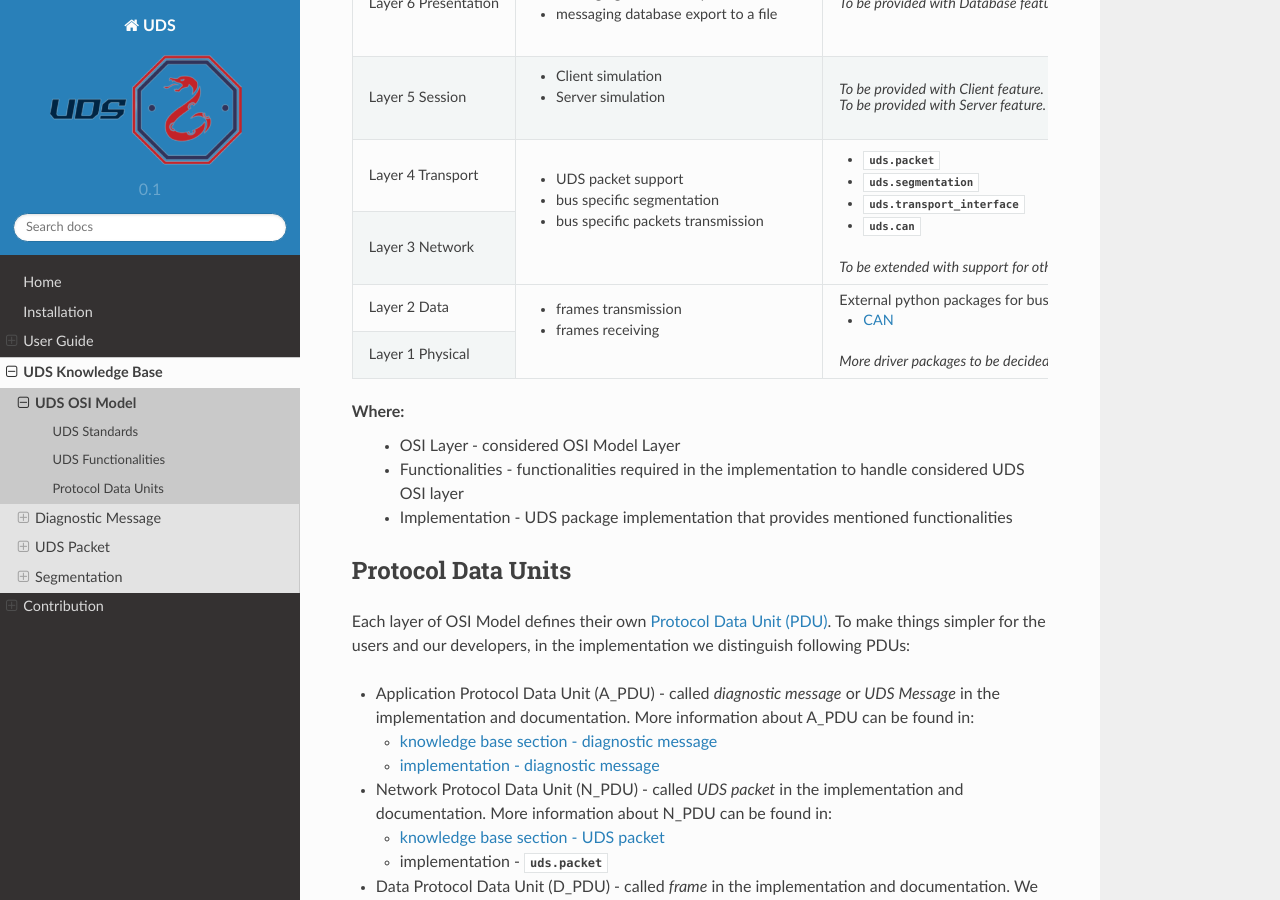
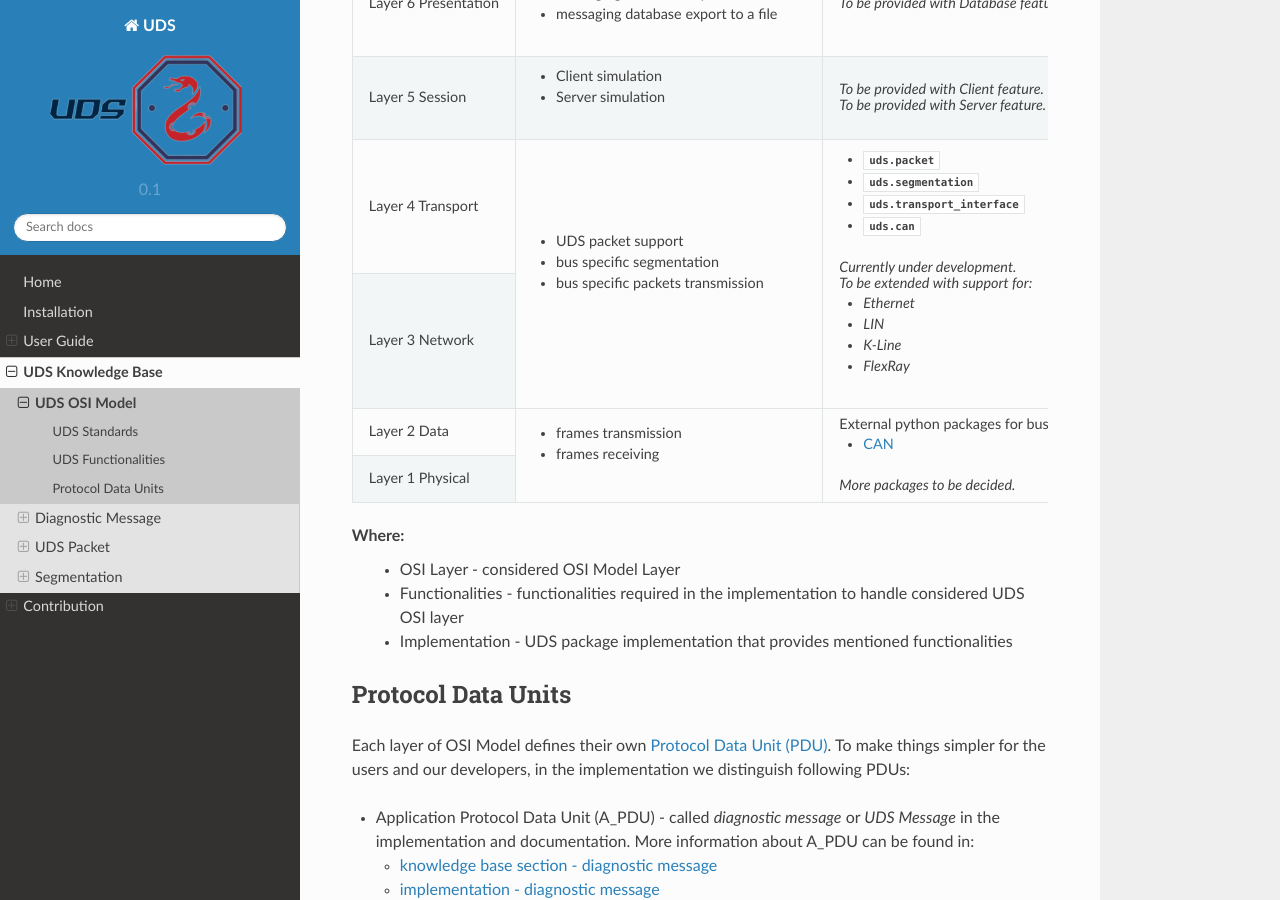
Before and after one commit to mdabrowski1990/uds, a Sphinx documentation site: the page built from docs/source/pages/knowledge_base/osi_model.rst, in a window 1280 px wide and 900 px high, scrolled down 1176 px. Built offline with Sphinx 7.4.7 and the Read the Docs theme 2.0.0, drawn with Linux system fonts in a browser that asks for light colours; pages that are not in the unit, such as notebooks, are missing from menus.

Commit message:
fixes
Fixes as per review.

```diff
--- a/docs/source/pages/knowledge_base/osi_model.rst
+++ b/docs/source/pages/knowledge_base/osi_model.rst
@@ -49,38 +49,48 @@ UDS Functionalities
 -------------------
 An overview of features that are required to fully implement UDS protocol is presented in the table below:
 
-+--------------+-------------------------------------------+----------------------------------------------------+
-|   OSI Layer  |              Functionalities              |                   Implementation                   |
-+==============+===========================================+====================================================+
-| Layer 7      | - diagnostic messages support             | - :mod:`uds.message`                               |
-| Application  |                                           |                                                    |
-+--------------+-------------------------------------------+----------------------------------------------------+
-| Layer 6      | - diagnostic messages data interpretation | *To be provided with Database feature.*            |
-| Presentation |                                           |                                                    |
-|              | - messaging database import from a file   |                                                    |
-|              |                                           |                                                    |
-|              | - messaging database export to a file     |                                                    |
-+--------------+-------------------------------------------+----------------------------------------------------+
-| Layer 5      | - Client simulation                       | *To be provided with Client feature.*              |
-| Session      |                                           |                                                    |
-|              | - Server simulation                       | *To be provided with Server feature.*              |
-+--------------+-------------------------------------------+----------------------------------------------------+
-| Layer 4      | - UDS packet support                      | - :mod:`uds.packet`                                |
-| Transport    |                                           |                                                    |
-|              | - bus specific segmentation               | - :mod:`uds.segmentation`                          |
-|              |                                           |                                                    |
-+--------------+ - bus specific packets transmission       | - :mod:`uds.transport_interface`                   |
-| Layer 3      |                                           |                                                    |
-| Network      |                                           | - :mod:`uds.can`                                   |
-|              |                                           |                                                    |
-|              |                                           | *To be extended with support for other bus types.* |
-+--------------+-------------------------------------------+----------------------------------------------------+
-| Layer 2      | - frames transmission                     | External python packages for bus handling:         |
-| Data         |                                           |                                                    |
-+--------------+ - frames receiving                        | - `CAN <https://python-can.readthedocs.io>`_       |
-| Layer 1      |                                           |                                                    |
-| Physical     |                                           | *More driver packages to be decided.*              |
-+--------------+-------------------------------------------+----------------------------------------------------+
++--------------+-------------------------------------------+----------------------------------------------+
+|   OSI Layer  |              Functionalities              |                Implementation                |
++==============+===========================================+==============================================+
+| Layer 7      | - diagnostic messages support             | - :mod:`uds.message`                         |
+| Application  |                                           |                                              |
++--------------+-------------------------------------------+----------------------------------------------+
+| Layer 6      | - diagnostic messages data interpretation | *To be provided with Database feature.*      |
+| Presentation |                                           |                                              |
+|              | - messaging database import from a file   |                                              |
+|              |                                           |                                              |
+|              | - messaging database export to a file     |                                              |
++--------------+-------------------------------------------+----------------------------------------------+
+| Layer 5      | - Client simulation                       | *To be provided with Client feature.*        |
+| Session      |                                           |                                              |
+|              | - Server simulation                       | *To be provided with Server feature.*        |
++--------------+-------------------------------------------+----------------------------------------------+
+| Layer 4      | - UDS packet support                      | - :mod:`uds.packet`                          |
+| Transport    |                                           |                                              |
+|              | - bus specific segmentation               | - :mod:`uds.segmentation`                    |
+|              |                                           |                                              |
+|              | - bus specific packets transmission       | - :mod:`uds.transport_interface`             |
+|              |                                           |                                              |
+|              |                                           | - :mod:`uds.can`                             |
+|              |                                           |                                              |
+|              |                                           | *Currently under development.*               |
++--------------+                                           |                                              |
+| Layer 3      |                                           | *To be extended with support for:*           |
+| Network      |                                           |                                              |
+|              |                                           | - *Ethernet*                                 |
+|              |                                           |                                              |
+|              |                                           | - *LIN*                                      |
+|              |                                           |                                              |
+|              |                                           | - *K-Line*                                   |
+|              |                                           |                                              |
+|              |                                           | - *FlexRay*                                  |
++--------------+-------------------------------------------+----------------------------------------------+
+| Layer 2      | - frames transmission                     | External python packages for bus handling:   |
+| Data         |                                           |                                              |
++--------------+ - frames receiving                        | - `CAN <https://python-can.readthedocs.io>`_ |
+| Layer 1      |                                           |                                              |
+| Physical     |                                           | *More packages to be decided.*               |
++--------------+-------------------------------------------+----------------------------------------------+
 
 Where:
  - OSI Layer - considered OSI Model Layer
```
Also changed, not shown: 2 other files.
